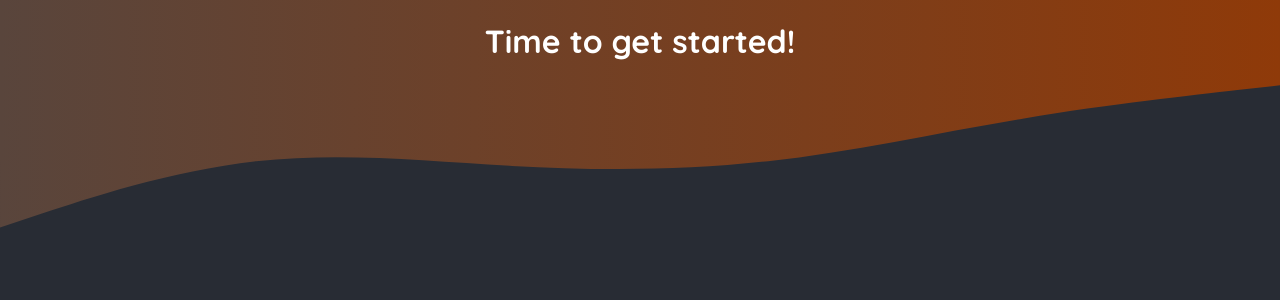
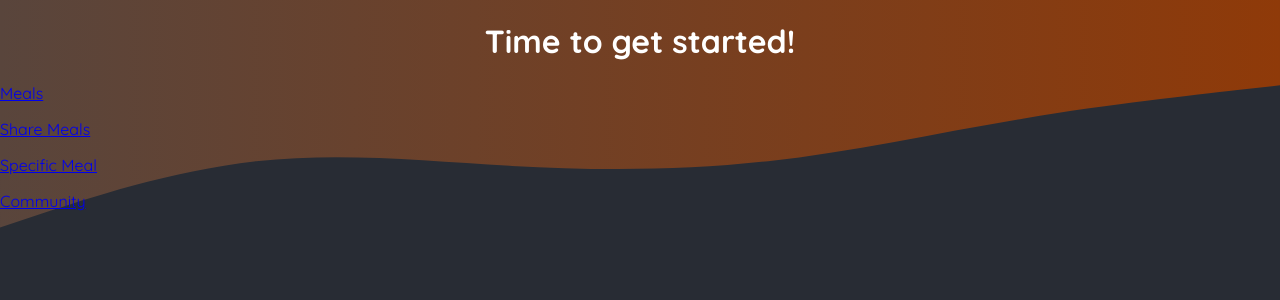
Before and after one commit to nevenmitrovic/nextjs-workshop, a Next.js app in the folder foodies/: page / in a window 1280 px wide. Shown: the top 300 px of the page. Built offline with nearby package versions, Linux system fonts and the light colour scheme.

Commit message:
exercise - add routes

```diff
--- a/foodies/app/page.js
+++ b/foodies/app/page.js
@@ -1,9 +1,22 @@
+import Link from 'next/link'
+
 export default function Home() {
-  return (
-    <main>
-      <h1 style={{ color: 'white', textAlign: 'center' }}>
-        Time to get started!
-      </h1>
-    </main>
-  );
+	return (
+		<main>
+			<h1 style={{ color: 'white', textAlign: 'center' }}>Time to get started!</h1>
+
+			<p>
+				<Link href='/meals'>Meals</Link>
+			</p>
+			<p>
+				<Link href='/meals/share'>Share Meals</Link>
+			</p>
+			<p>
+				<Link href='/meals/1'>Specific Meal</Link>
+			</p>
+			<p>
+				<Link href='/community'>Community</Link>
+			</p>
+		</main>
+	)
 }
```
Also changed, not shown: foodies/app/community/page.js (added, +7 -0 lines), foodies/app/meals/[id]/page.js (added, +7 -0 lines), foodies/app/meals/page.js (added, +7 -0 lines), foodies/app/meals/share/page.js (added, +7 -0 lines), 1 other file (tests, documents, lock files or other folders).
